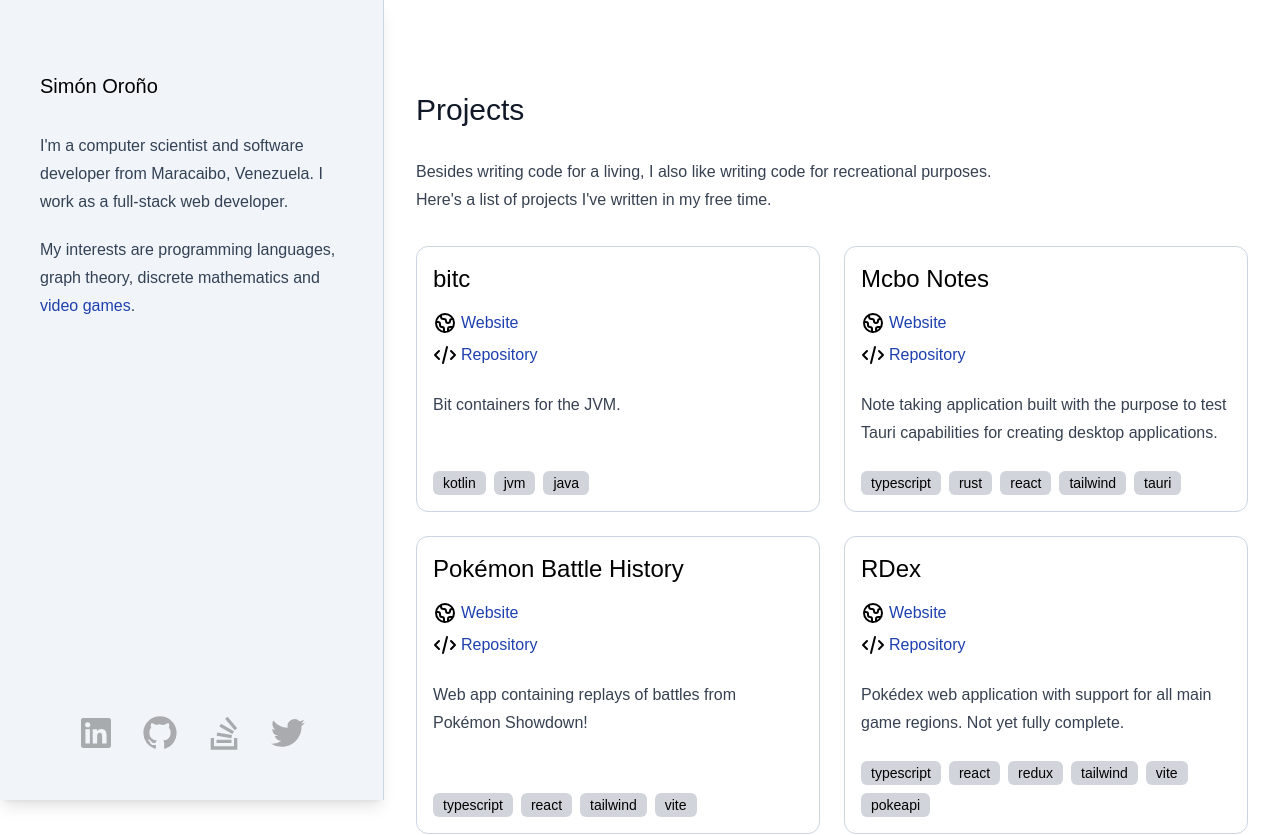
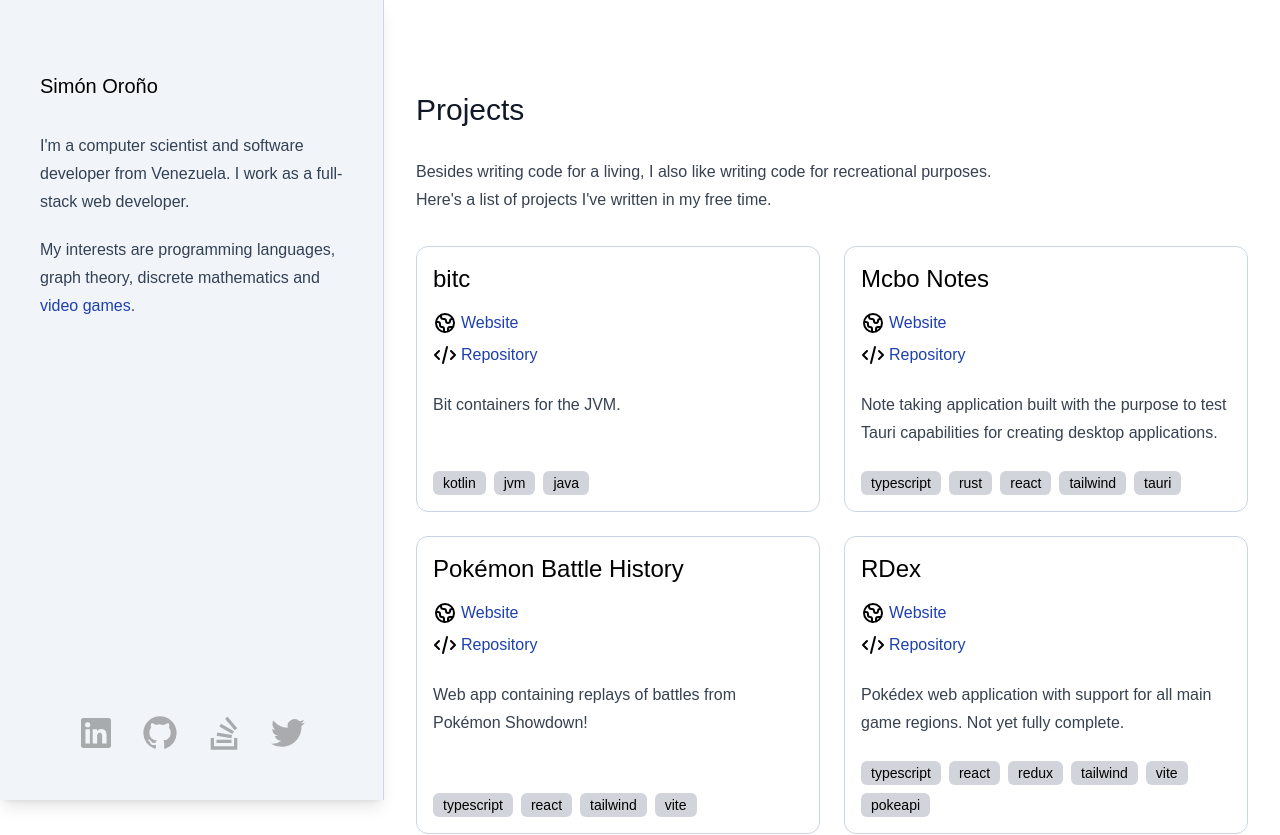
Before and after one commit to simonorono/simonorono-com-v1, a Next.js app: page / in a window 1280 px wide. Shown: the top 835 px of the page. Built offline with nearby package versions, Linux system fonts and the light colour scheme.

Commit message:
Remove city from bio

```diff
--- a/components/bio.tsx
+++ b/components/bio.tsx
@@ -12,7 +12,6 @@ export default function Bio() {
     <>
       <p>
         I'm a computer scientist and software developer from{' '}
-        <span className="p-locality">Maracaibo</span>,{' '}
         <span className="p-country-name">Venezuela</span>. I work as a
         full-stack web developer.
       </p>
```
